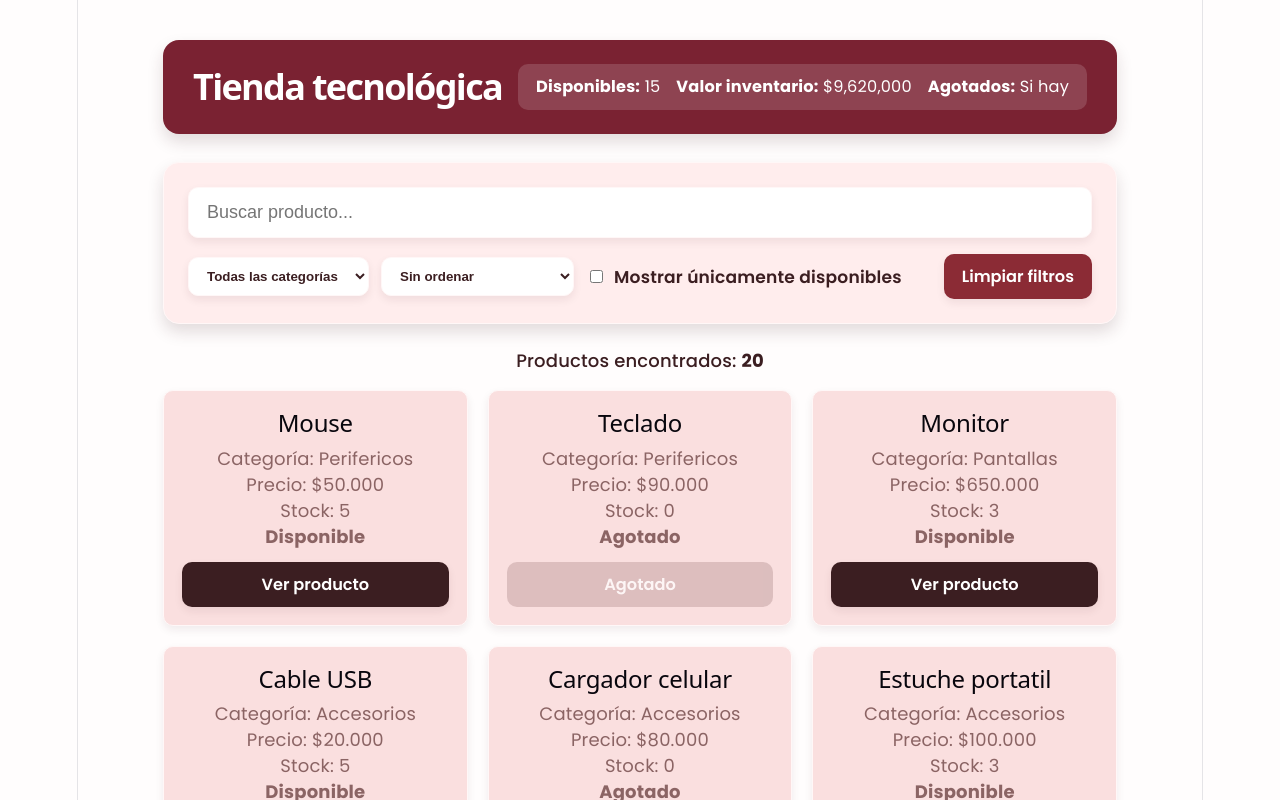
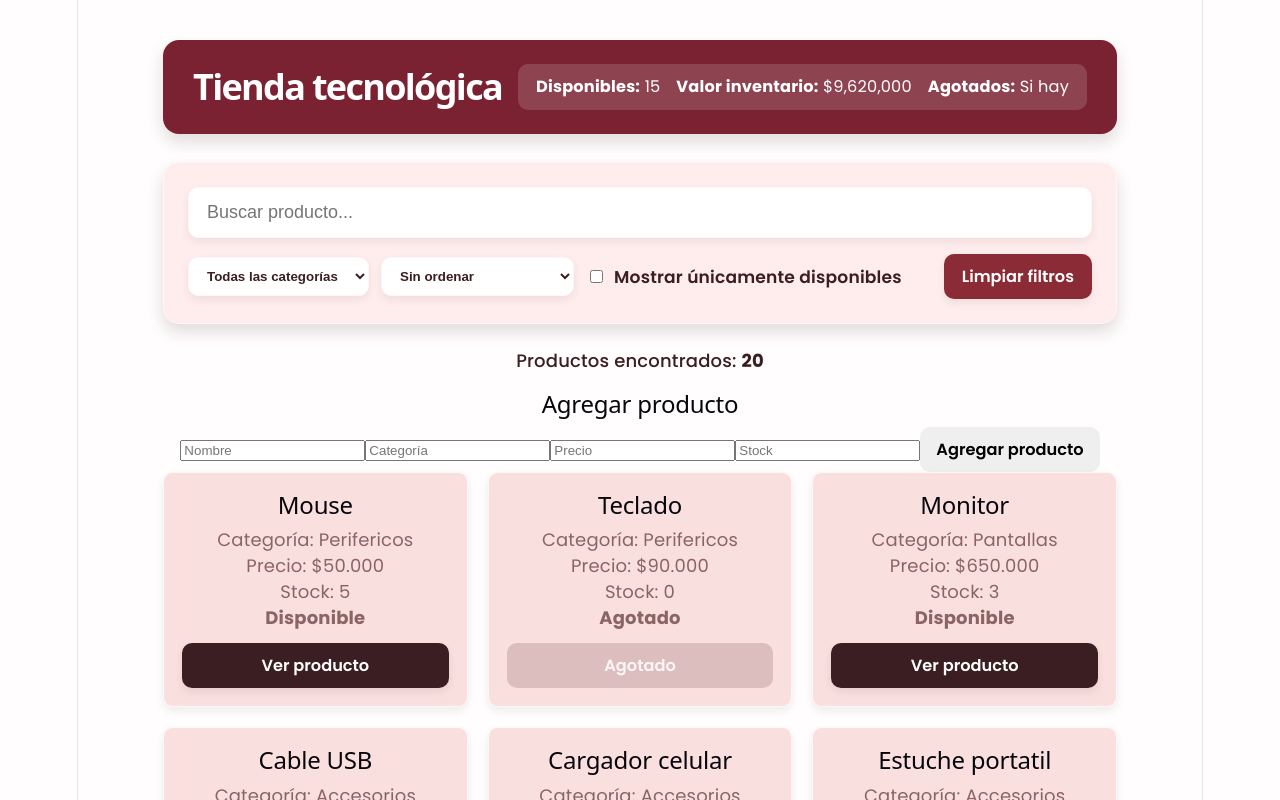
Before and after one commit to SammLad/jsAc, a React (Vite) app in the folder tienda-react/: page / in a window 1280 px wide. Shown: the top 800 px of the page. Built offline with nearby package versions, Linux system fonts and the light colour scheme.

Commit message:
feat: crear formulario para productos

```diff
--- a/tienda-react/src/App.jsx
+++ b/tienda-react/src/App.jsx
@@ -1,13 +1,15 @@
 import ProductoCard from './components/ProductoCard';
-import { productos } from './data/productos';
+import { productos as productosIniciales } from './data/productos';
 import { useState } from "react";
 import './App.css';
+import FormularioProducto from './components/FormularioProducto';
 
 function App() {
   const [busqueda, setBusqueda] = useState("");
   const [categoria, setCategoria] = useState("Todas");
   const [soloDisponibles, setSoloDisponibles] = useState(false);
   const [orden, setOrden] = useState("normal");
+  const [productos, setProductos] = useState(productosIniciales);
 
   const disponibles = productos.filter(producto => producto.stock > 0);
   const noDisponibles = productos.some(producto => producto.stock === 0);
@@ -108,6 +110,12 @@
         <p>Productos encontrados: <strong>{productosOrdenados.length}</strong></p>
       </div>
 
+
+      <section className='FormAddProd'>
+        <FormularioProducto />
+      </section>
+
+
       <section className="productos-grid">
         {productosOrdenados.map(producto => (
           <ProductoCard
--- /dev/null
+++ b/tienda-react/src/components/FormularioProducto.jsx
@@ -0,0 +1,24 @@
+import { useState } from "react";
+
+function FormularioProducto() {
+    const { formulario, setFormulraio } = useState({
+        nombre: "",
+        precio: "",
+        categoria: "",
+        stock: ""
+    });
+
+    return (
+        <form>
+            <h2>Agregar producto</h2>
+
+            <input type="text" name="nombre" placeholder='Nombre' />
+            <input type="text" name='categoria' placeholder='Categoría' />
+            <input type="number" name='precio' placeholder='Precio' />
+            <input type="number" name='stock' placeholder='Stock' />
+            <button type='submit'>Agregar producto</button>
+        </form>
+    );
+}
+
+export default FormularioProducto;
```
